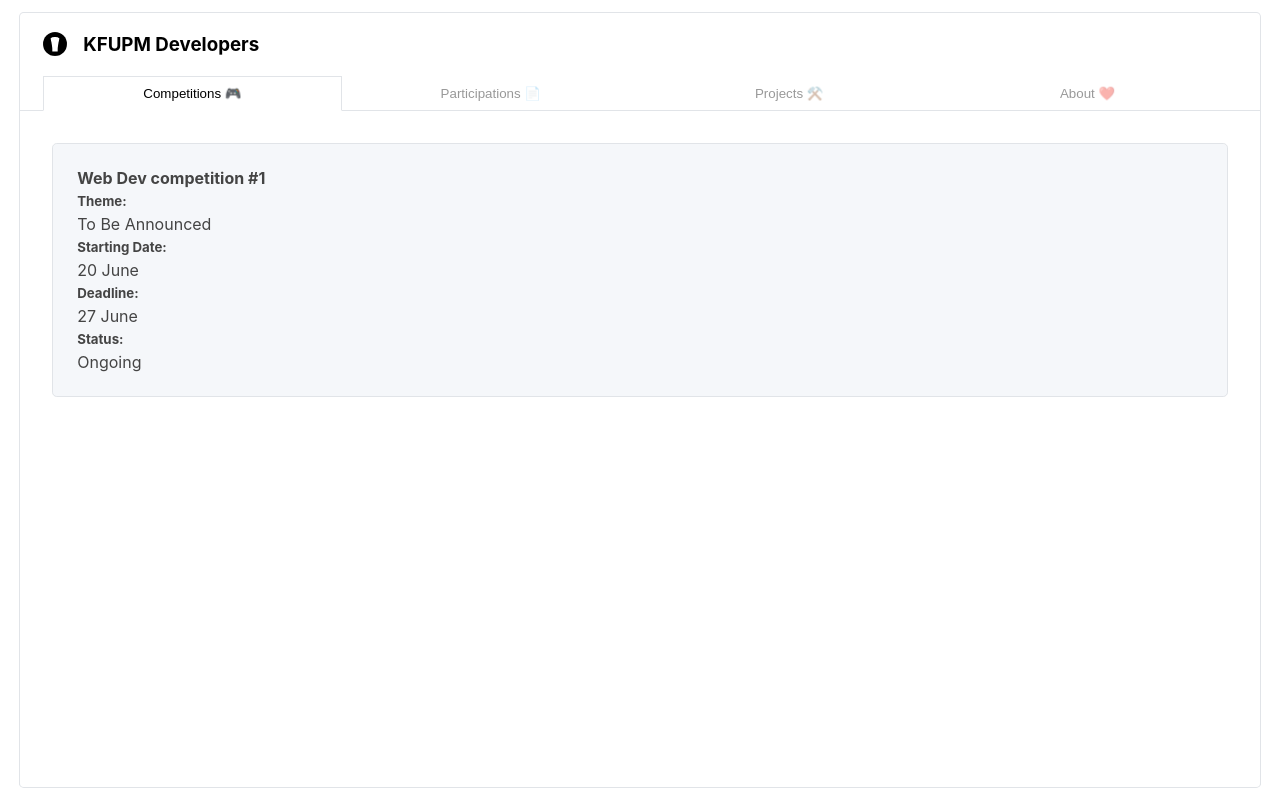
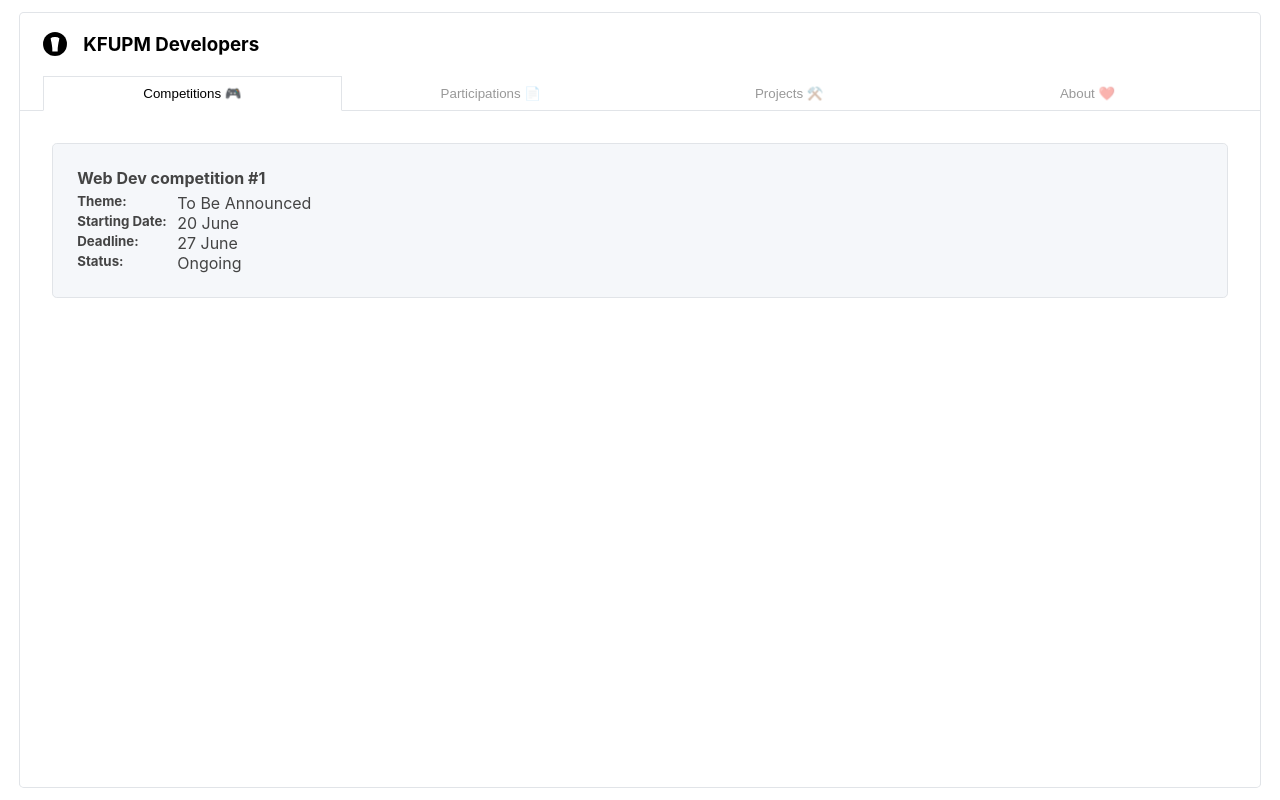
Before and after one commit to AifaDev/KFUPM-Developers, a React (Create React App) app: page / in a window 1280 px wide. Both pictures are taken after a click on the button "Competitions 🎮". Built offline with nearby package versions, Linux system fonts and the light colour scheme.

Commit message:
use grid in competition tab

```diff
--- a/src/Components/Card.jsx
+++ b/src/Components/Card.jsx
@@ -4,6 +4,7 @@
   return (
     <Template>
       <h4>{name}</h4>
+      <div class="content">
         <h5>Theme:</h5>
         <p>{theme}</p>
         <h5>Starting Date:</h5>
@@ -12,6 +13,7 @@
         <p>{Deadline}</p>
         <h5>Status:</h5>
         <p>{status}</p>
+      </div>
     </Template>
   );
 }
@@ -24,4 +26,15 @@
   padding: 1.5rem;
   display: grid;
   gap: 5px;
+
+  .content {
+    display: grid;
+    grid-template-columns: 100px 1fr;
+  }
+
+  @media (max-width: 450px) {
+    .content {
+      display: initial;
+    }
+  }
 `;
```
Lines whose indentation alone changed are shown as unchanged.
